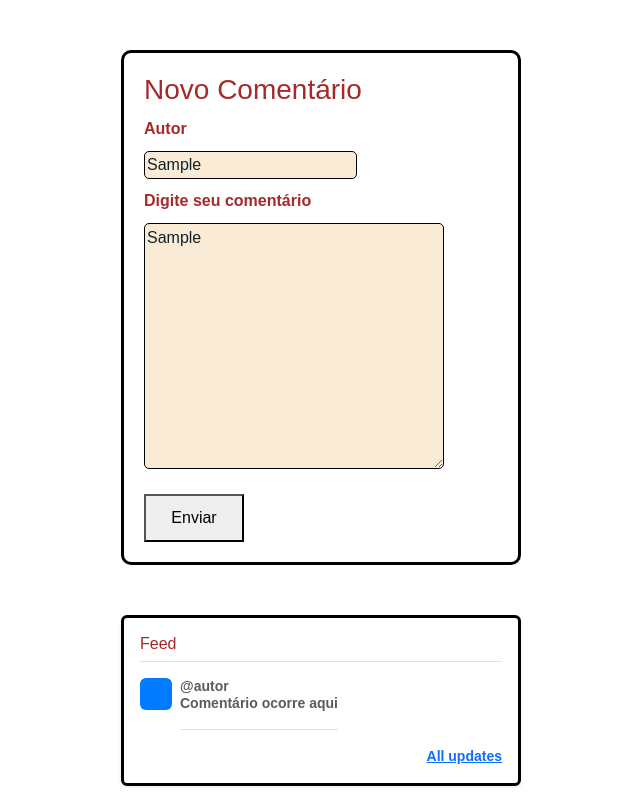
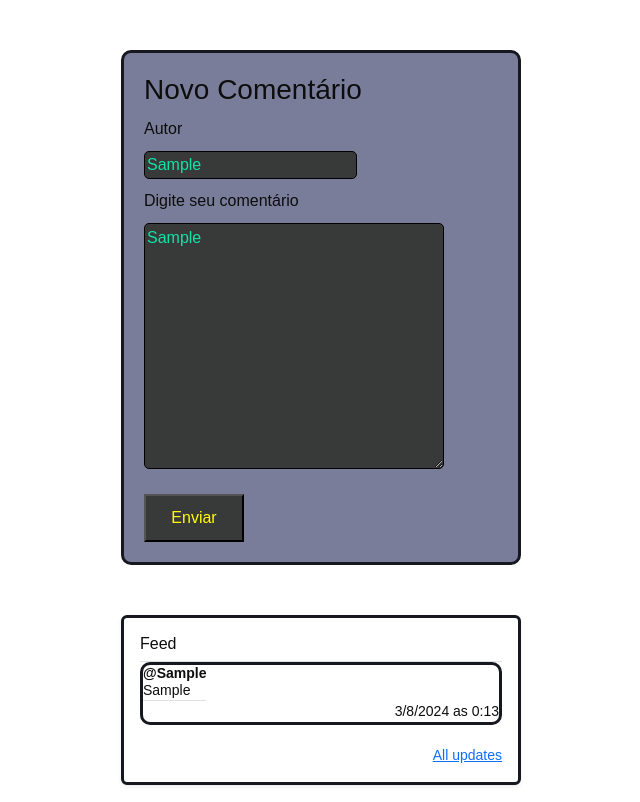
Before and after one commit to IsaacMRodrigues/hub-comentarios-imr, a plain HTML site: page app/index.html in a window 1280 px wide. Both pictures are taken after typing "Sample", "Sample" into the empty fields and a click on the button "Enviar". Shown: the whole page, without its empty margins (319-959 px from the left). Drawn offline with nearby package versions, Linux system fonts and the light colour scheme.

Commit message:
mudanças nos comentarios

```diff
--- a/app/index.html
+++ b/app/index.html
@@ -25,18 +25,8 @@
 <!-- DISPLAY COMMENTS -->
     <div class="comments my-3 p-3 bg-body rounded shadow-sm">
         <h6 class="border-bottom pb-2 mb-0">Feed</h6>
-        <div class="d-flex text-body-secondary pt-3">
-            <svg class="bd-placeholder-img flex-shrink-0 me-2 rounded" width="32" height="32"
-                xmlns="http://www.w3.org/2000/svg" role="img" aria-label="Placeholder: 32x32"
-                preserveAspectRatio="xMidYMid slice" focusable="false">
-                <title>Comment</title>
-                <rect width="100%" height="100%" fill="#007bff"></rect><text x="50%" y="50%" fill="#007bff"
-                    dy=".3em">32x32</text>
-            </svg>
-            <p class="pb-3 mb-0 small lh-sm border-bottom">
-                <strong class="d-block text-gray-dark">@autor</strong>
-                Comentário ocorre aqui
-            </p>
+        <div id="comment-feed">
+
         </div>
         <small class="d-block text-end mt-3">
             <a href="#">All updates</a>
--- a/app/script.js
+++ b/app/script.js
@@ -5,8 +5,9 @@ const submitComment = (event) => {
 
     const author = inputAuthor.value;
     const comment = inputComment.value;
+    const dat = new Date();
 
-    data.push({ author: author, comment: comment })
+    data.push({ author: author, comment: comment, dat: dat })
     console.log(data)
 
     loadComment()
@@ -18,24 +19,28 @@ formComentario.addEventListener("submit", submitComment)
 const loadComment = () => {
     // Dados carregados da API
     if (data) {
-        //displayComment();
+        displayComment();
     }
 }
 
 const displayComment = () => {
-    const body = document.getElementsByTagName('body')[0];
-
-    data.forEach(elemento => {
+    const divFeed = document.getElementById('comment-feed');
+    divFeed.innerHTML = ``
+    data.forEach(item => {
         const divDisplay = document.createElement('div');
         divDisplay.className = 'comentarios'
         divDisplay.innerHTML = `
-        <strong>
-        <span class="badge text-bg-secondary">${elemento.author}</span>
-        </strong>
-        <p>${elemento.comment}</p>
+        <div class="cardzin">
+        <div class="d-flex">
+            <p class="pb-0 mb-0 small lh-sm border-bottom">
+                <strong class="d-block">@${item.author}</strong>
+                ${item.comment}
+            </p>
+
+        </div>
+        <small class="d-block text-end">${item.dat.toLocaleDateString()} as ${item.dat.getHours()}:${item.dat.getMinutes()}</small>
+        </div>
         `
-        body.appendChild(divDisplay);
+        divFeed.appendChild(divDisplay);
     })
-
-
 }
--- a/app/style.css
+++ b/app/style.css
@@ -1,5 +1,6 @@
 body {
     font-family: Arial, sans-serif;
+    background-color: rgb(255, 255, 255);
 }
 
 .comments {
@@ -8,10 +9,17 @@ body {
     max-width: 400px;
     margin: 50px auto;
     padding: 20px;
-    color: brown;
-    font-weight: bolder;
-    border: 3px solid black;
+    color: #0d0d0d;
+    border: 3px solid #17181f;
     border-radius: 10px;
+    background-color: #797d9a;
+}
+
+.cardzin {
+    margin-bottom: 20px;
+    border: 3px solid #17181f;
+    border-radius: 10px;
+
 }
 
 .comments *{
@@ -25,19 +33,26 @@ body {
 
 #form-comentario textarea, input {
     display: block;
-    color: rgb(17, 35, 41);
+    color: #0de5a8;
     border-radius: 5px;
     border: 1px solid black;
-    background-color: antiquewhite;
+    background-color: #383939;
 }
 
 #form-comentario .btn-submit{
     margin-top: 25px;
     padding: 10px;
     width: 100px;
+    color: #ffff00;
+    background-color: #383939;
 }
 
 #form-comentario form{
     margin: 10px auto 0px auto;
     padding: 10px auto 0px auto;
 }
+
+.data {
+    margin-right: 0px;
+    align-self: flex-end;
+}
```
